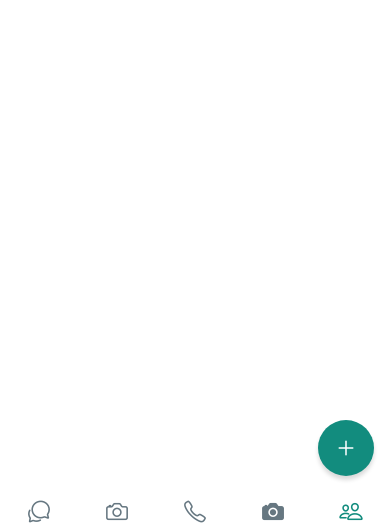
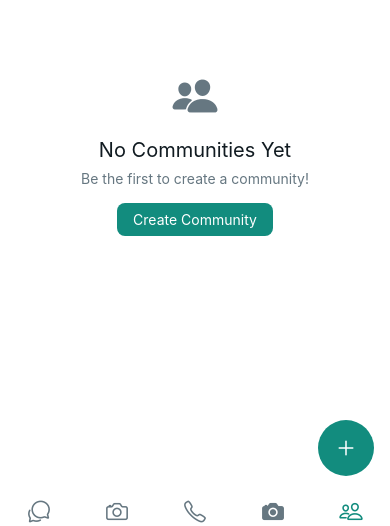
Before and after one commit to chaalpritam/Broadcast, a React Native app: screen /Communities in a window 390 px wide. Shown: the part 292-818 px from the top of the page. Built offline with nearby package versions, Linux system fonts and the light colour scheme.

Commit message:
fix things in all other compnents

```diff
--- a/src/components/Avatar.tsx
+++ b/src/components/Avatar.tsx
@@ -1,7 +1,7 @@
 import React from 'react';
 import { View, Image, StyleSheet, ViewStyle, ImageStyle } from 'react-native';
 import Icon from 'react-native-vector-icons/Ionicons';
-import { COLORS, SIZES } from '../constants/theme';
+import { COLORS } from '../constants/theme';
 
 interface AvatarProps {
     uri: string;
--- /dev/null
+++ b/src/components/EmptyState.tsx
@@ -0,0 +1,68 @@
+import React from 'react';
+import { View, Text, StyleSheet, TouchableOpacity } from 'react-native';
+import Icon from 'react-native-vector-icons/Ionicons';
+import { COLORS, FONTS, SIZES } from '../constants/theme';
+
+interface EmptyStateProps {
+    icon: string;
+    title: string;
+    message: string;
+    action?: {
+        label: string;
+        onPress: () => void;
+    };
+}
+
+const EmptyState: React.FC<EmptyStateProps> = ({ icon, title, message, action }) => {
+    return (
+        <View style={styles.container}>
+            <Icon name={icon} size={48} color={COLORS.gray} style={styles.icon} />
+            <Text style={styles.title}>{title}</Text>
+            <Text style={styles.message}>{message}</Text>
+            {action && (
+                <TouchableOpacity style={styles.button} onPress={action.onPress}>
+                    <Text style={styles.buttonText}>{action.label}</Text>
+                </TouchableOpacity>
+            )}
+        </View>
+    );
+};
+
+const styles = StyleSheet.create({
+    container: {
+        flex: 1,
+        justifyContent: 'center',
+        alignItems: 'center',
+        padding: SIZES.base * 4,
+    },
+    icon: {
+        marginBottom: SIZES.base * 2,
+    },
+    title: {
+        fontFamily: FONTS.bold,
+        fontSize: SIZES.h3,
+        color: COLORS.text,
+        marginBottom: SIZES.base,
+        textAlign: 'center',
+    },
+    message: {
+        fontFamily: FONTS.regular,
+        fontSize: SIZES.font,
+        color: COLORS.gray,
+        textAlign: 'center',
+        marginBottom: SIZES.base * 2,
+    },
+    button: {
+        backgroundColor: COLORS.primary,
+        paddingHorizontal: SIZES.base * 2,
+        paddingVertical: SIZES.base,
+        borderRadius: SIZES.base,
+    },
+    buttonText: {
+        fontFamily: FONTS.medium,
+        fontSize: SIZES.font,
+        color: COLORS.white,
+    },
+});
+
+export default EmptyState;
--- a/src/components/FloatingButton.tsx
+++ b/src/components/FloatingButton.tsx
@@ -1,7 +1,7 @@
 import React from 'react';
 import { TouchableOpacity, StyleSheet, ViewStyle } from 'react-native';
 import Icon from 'react-native-vector-icons/Ionicons';
-import { COLORS, SIZES, SHADOWS } from '../constants/theme';
+import { COLORS, SIZES } from '../constants/theme';
 
 interface FloatingButtonProps {
     icon: string;
@@ -47,7 +47,7 @@ const styles = StyleSheet.create({
         right: SIZES.base * 3,
         justifyContent: 'center',
         alignItems: 'center',
-        ...SHADOWS.medium,
+        // ...SHADOWS.medium,
     },
 });
 
--- a/src/components/Header.tsx
+++ b/src/components/Header.tsx
@@ -89,12 +89,12 @@ const styles = StyleSheet.create({
         marginRight: SIZES.base,
     },
     title: {
-        ...FONTS.medium,
+        fontFamily: FONTS.medium,
         fontSize: SIZES.medium,
         color: COLORS.white,
     },
     subtitle: {
-        ...FONTS.regular,
+        fontFamily: FONTS.regular,
         fontSize: SIZES.small,
         color: COLORS.white,
         opacity: 0.8,
--- a/src/components/MessageBubble.tsx
+++ b/src/components/MessageBubble.tsx
@@ -77,7 +77,7 @@ const styles = StyleSheet.create({
         borderTopLeftRadius: 4,
     },
     messageText: {
-        ...FONTS.regular,
+        fontFamily: FONTS.regular,
         fontSize: SIZES.font,
     },
     sentText: {
@@ -87,7 +87,7 @@ const styles = StyleSheet.create({
         color: COLORS.text,
     },
     timeText: {
-        ...FONTS.regular,
+        fontFamily: FONTS.regular,
         fontSize: SIZES.small - 2,
         marginTop: 4,
         alignSelf: 'flex-end',
```
